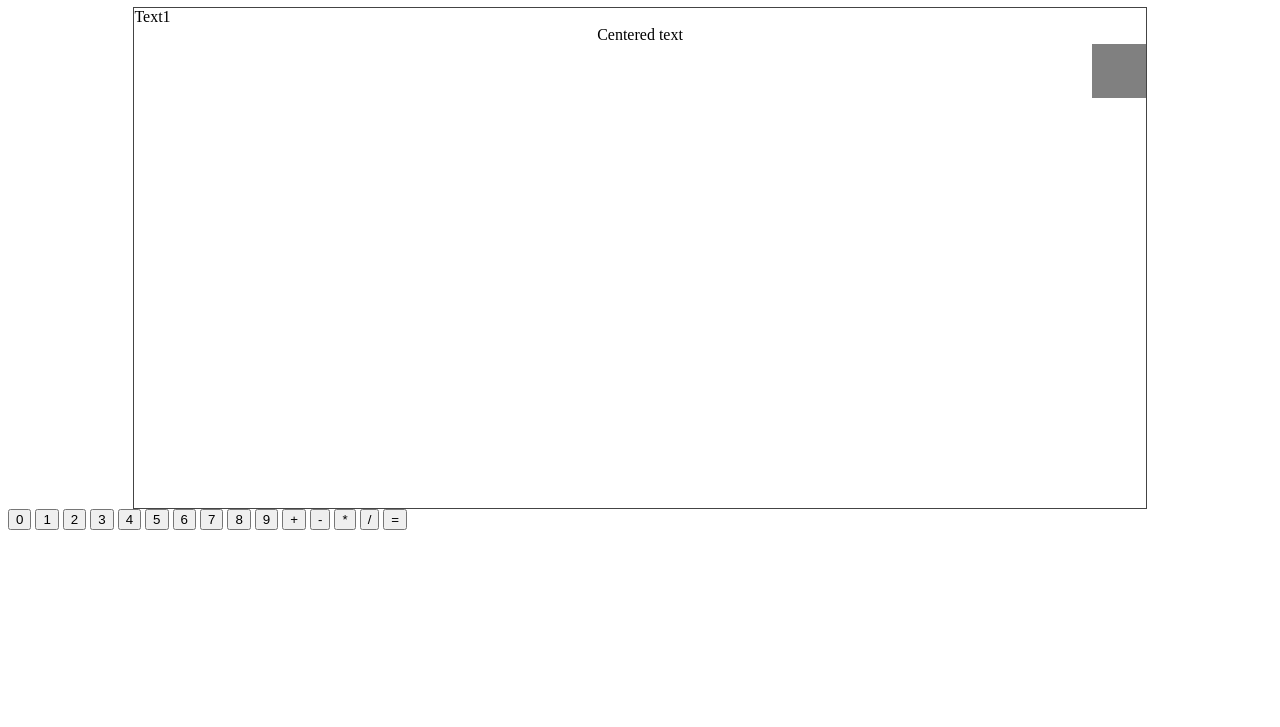
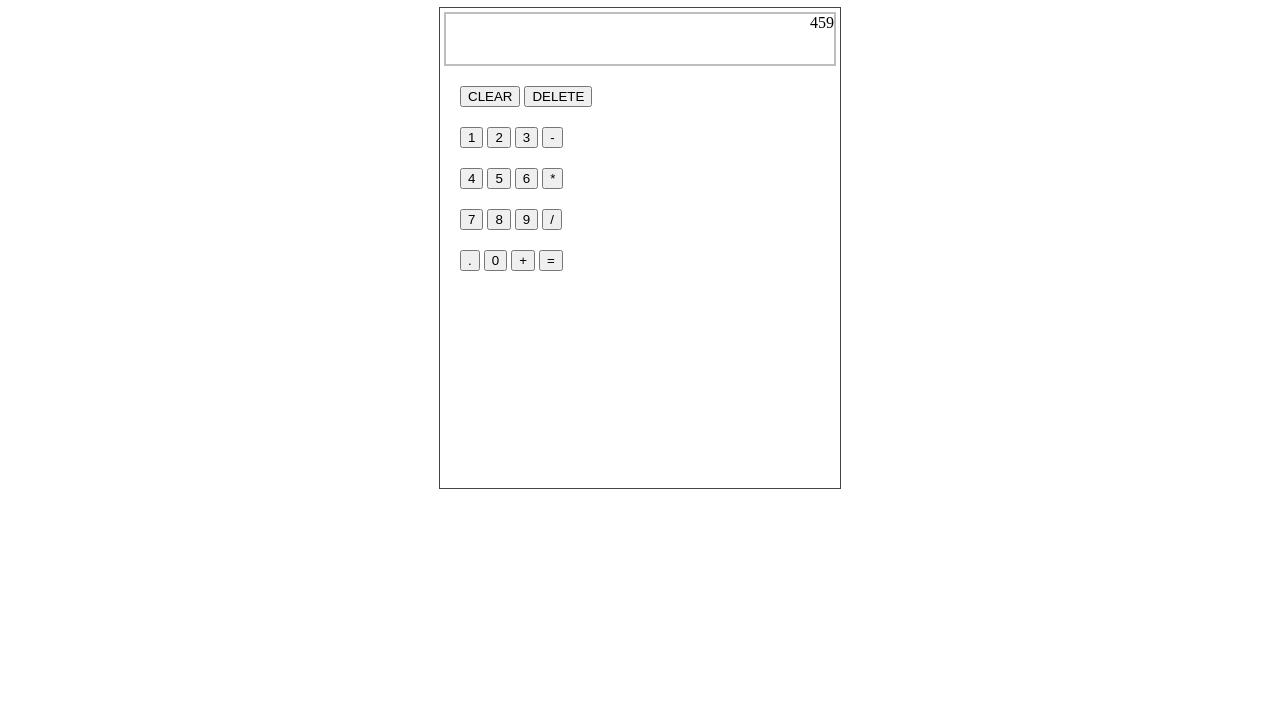
Before and after one commit to savannahromberg/calcproject, a plain HTML site: page index.html in a window 1280 px wide. Shown: the part 73-800 px from the top of the page. Drawn offline with Linux system fonts and the light colour scheme.

Commit message:
worked out more of the foundation. going to add button functinality next. still not great UI

```diff
--- a/index.html
+++ b/index.html
@@ -10,28 +10,50 @@
   <body>
     <h1>Calculator</h1>
     <div class="frame">
-        <div>Text1</div>
-        <div class="centered">Centered text</div>
-        <div class="box"></div>
-        <div class="clr"></div>
+      <div class="box">
+        <div id="display">459</div>
+      </div>
+      <div class="clr"></div>
+
+        <div class="calculator">
+          <div class="buttons">
+
+            <div class="Row1">
+              <button id="CLEAR">CLEAR</button>
+              <button id="DELETE">DELETE</button>
+            </div>
+
+            <div class="Row2">
+              <button id="Num1">1</button>
+              <button id="Num2">2</button>
+              <button id="Num3">3</button>
+              <button id="Subtract">-</button>
+            </div>
+
+            <div class="Row3">
+              <button id="Num4">4</button>
+              <button id="Num5">5</button>
+              <button id="Num6">6</button>
+              <button id="Multiply">*</button>
+            </div>
+
+            <div class="Row4">
+              <button id="Num7">7</button>
+              <button id="Num8">8</button>
+              <button id="Num9">9</button>
+              <button id="Divide">/</button>
+            </div>
+
+            <div class="Row5">
+              <button id="Decimal">.</button>
+              <button id="Num0">0</button>
+              <button id="Sum">+</button>
+              <button id="Equal">=</button>
+            </div>
+
+          </div>
+        </div>
     </div>
 
-    <div class="calculator">
-      <button>0</button>
-      <button>1</button>
-      <button>2</button>
-      <button>3</button>
-      <button>4</button>
-      <button>5</button>
-      <button>6</button>
-      <button>7</button>
-      <button>8</button>
-      <button>9</button>
-      <button>+</button>
-      <button>-</button>
-      <button>*</button>
-      <button>/</button>
-      <button>=</button>
-    </div>
   </body>
 </html>
--- a/stylesheet.css
+++ b/stylesheet.css
@@ -1,4 +1,19 @@
-.frame{width:80%; margin:0 auto; border:1px solid #444; height:500px}
-.centered{text-align:center}
-.box{background:grey; height:50px; width:50px; border:2px solid grey; float:right}
+.frame{width: 50vh; margin: 0 auto; border:1px solid #444; height:60vh}
+.centered{text-align: center}
+.box{height:50px; width: auto; border:2px solid rgb(191, 188, 188); margin: 1%;}
 .clr{clear:both}
+
+h1{text-align: center;}
+
+.buttons{
+    display: flex;
+    flex-flow: column wrap;
+    flex-grow: 1;
+    margin: 10px;
+}
+.buttons>* {
+    margin: 10px;
+    justify-content: center;
+}
+
+#display{text-align: right;}
```
